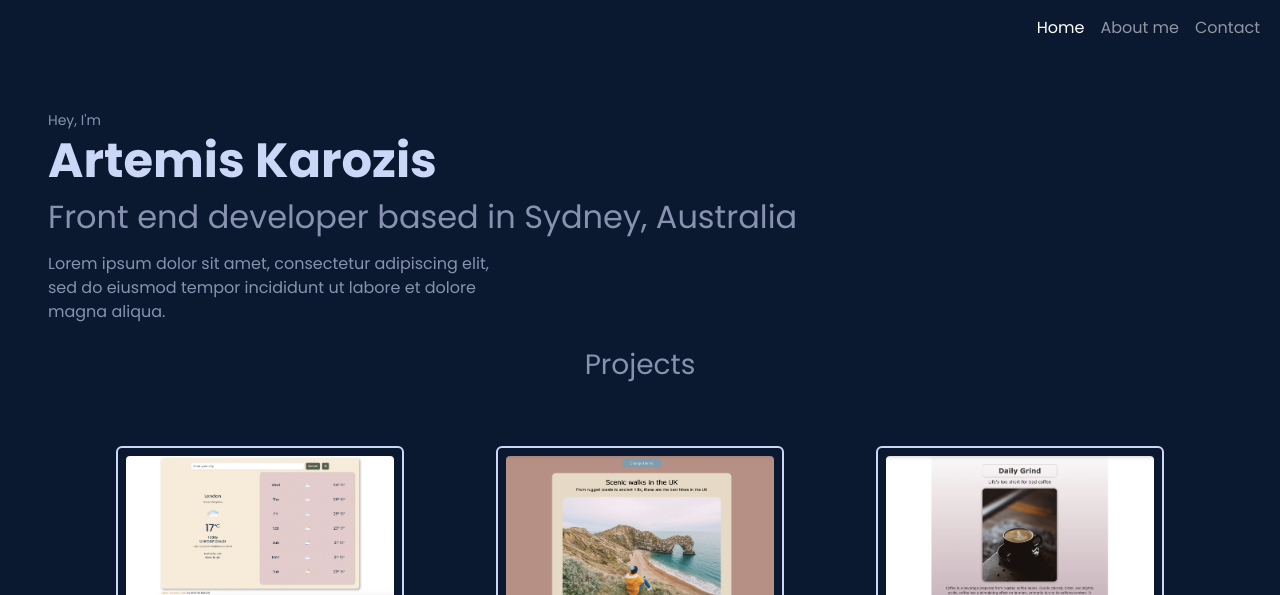
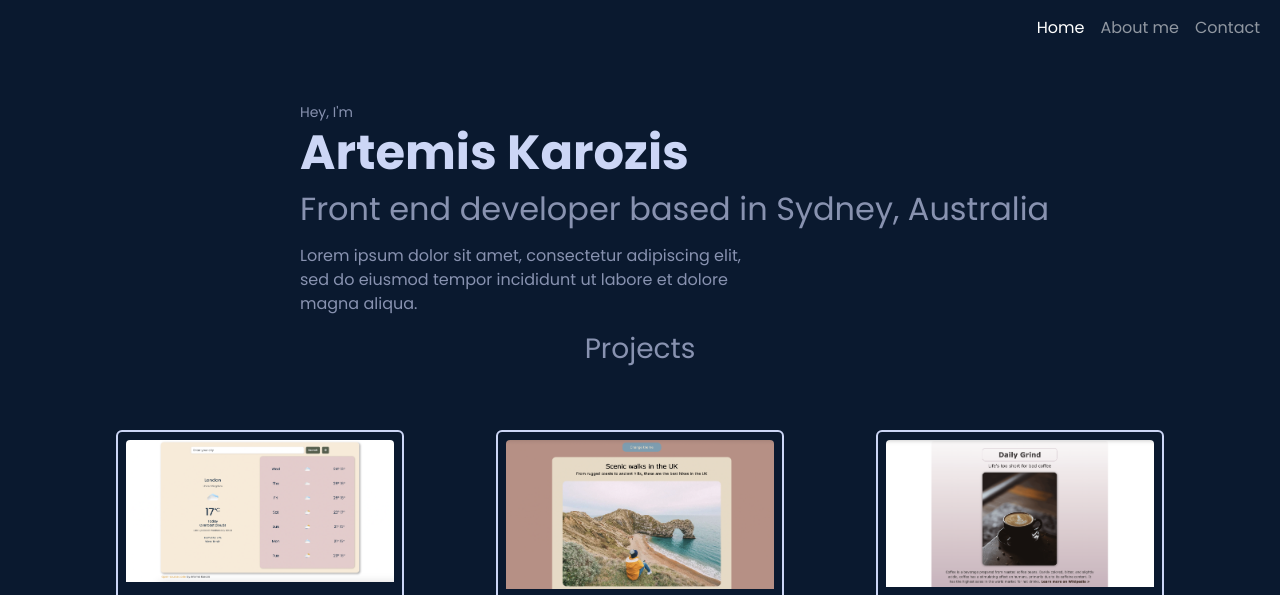
Before and after one commit to artemis-karozis/proj_portfolio_final, a plain HTML site: page index.html in a window 1280 px wide. Shown: the top 595 px of the page. Drawn offline with nearby package versions, Linux system fonts and the light colour scheme.

Commit message:
Re-aligned hero module content

```diff
--- a/index.html
+++ b/index.html
@@ -20,7 +20,7 @@
 </head>
 
 <body>
-    <nav class="navbar navbar-expand-lg fixed-top">
+    <nav class="navbar navbar-expand-lg fixed-top mb-4">
         <div class="container-fluid">
             <button class="navbar-toggler" type="button" data-bs-toggle="collapse" data-bs-target="#navbarNav"
                 aria-controls="navbarNav" aria-expanded="false" aria-label="Toggle navigation">
@@ -42,7 +42,7 @@
         </div>
     </nav>
     <!-- hero-module START-->
-    <div class="hero-module p-2 ps-5 d-block">
+    <div class="hero-module d-block">
         <small>Hey, I'm</small>
         <h1>Artemis Karozis</h1>
         <h2 class="text-wrap">Front end developer based in Sydney, Australia</h2>
--- a/style/app.css
+++ b/style/app.css
@@ -34,7 +34,7 @@ h2 {
   font-size: 20px;
 }
 .hero-module {
-  margin-top: 100px;
+  margin: 100px 0 0 300px;
 }
 
 .navbar .navbar-toggler-icon {
```
